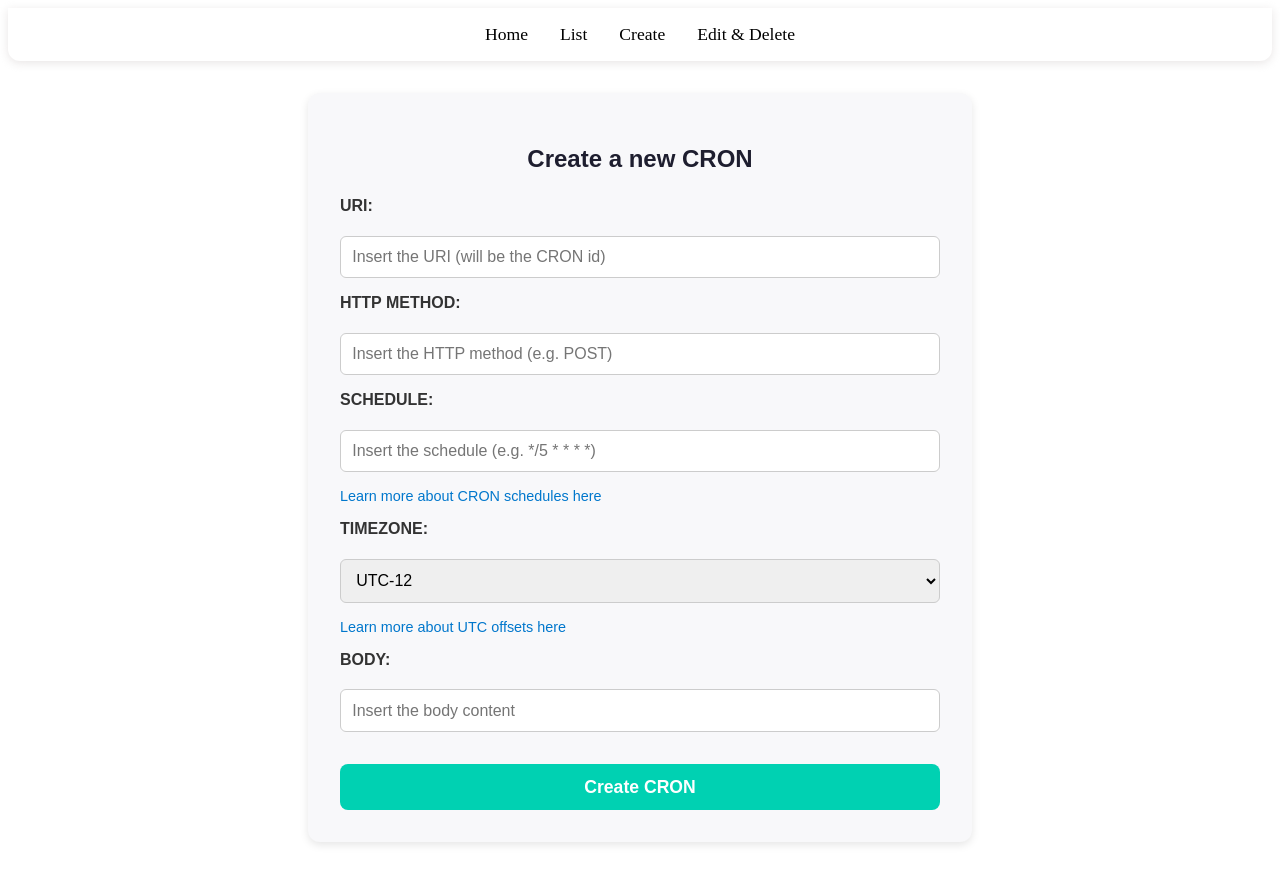
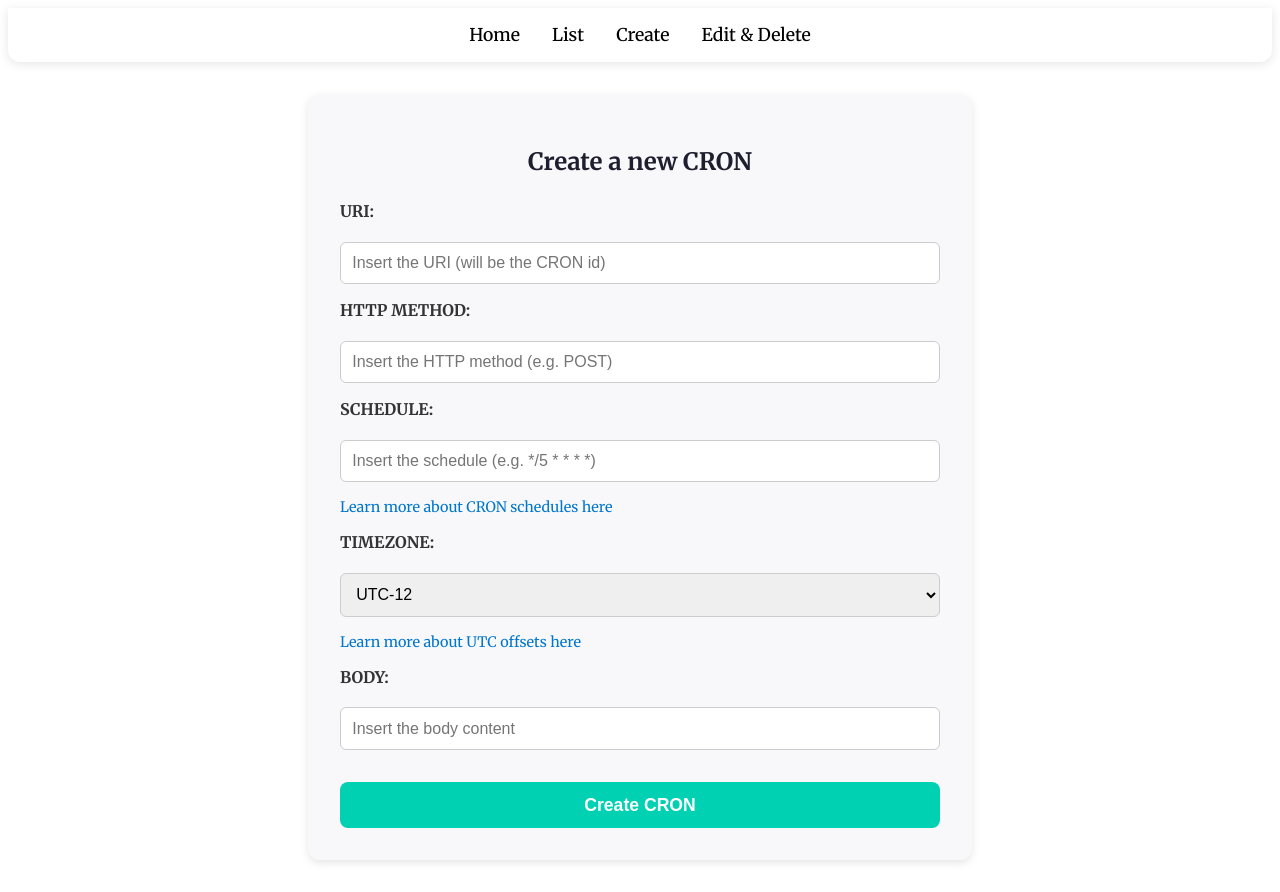
Before and after one commit to luniballony/Desafio-CRONS, a React (Create React App) app in the folder frontend/app/: page /create in a window 1280 px wide. Built offline with nearby package versions, Linux system fonts and the light colour scheme.

Commit message:
pequenas alterações

```diff
--- a/frontend/app/src/index.css
+++ b/frontend/app/src/index.css
@@ -1,3 +1,21 @@
+/*==============*/
+/*    FONT      */
+/*==============*/
+
+/*
+Fonte:
+https://fonts.google.com/selection/embed
+*/
+
+@import url('https://fonts.googleapis.com/css2?family=Merriweather:ital,opsz,wght@0,18..144,300..900;1,18..144,300..900&display=swap');
+
+body {
+  font-family: 'Merriweather', serif;
+}
+
+
+
+
 /*==============*/
 /*    NAV BAR   */
 /*==============*/
@@ -43,7 +61,6 @@ nav a.active {
 .home-container {
   text-align: center;
   padding: 3rem;
-  font-family: Arial, sans-serif;
   color: #333;
 }
 
@@ -95,7 +112,6 @@ nav a.active {
 
 .list-container {
   padding: 2rem;
-  font-family: Arial, sans-serif;
   color: #333;
 }
 
@@ -177,7 +193,6 @@ nav a.active {
   background: #f8f8fa;
   border-radius: 12px;
   box-shadow: 0 3px 8px rgba(0,0,0,0.1);
-  font-family: Arial, sans-serif;
 }
 
 .create-container h2 {
@@ -266,11 +281,10 @@ nav a.active {
   margin: 2rem auto;
   padding: 1.5rem;
 
-  background-color: #fff5f5;
-  border: 1px solid #f5c2c2;
+  background-color: #f8f8fa;
+  border: none ;
   border-radius: 12px;
   box-shadow: 0 3px 8px rgba(0,0,0,0.05);
-  font-family: Arial, sans-serif;
   text-align: center;
 }
 
@@ -314,7 +328,6 @@ nav a.active {
   background-color: #f8f8fa;
   border-radius: 12px;
   box-shadow: 0 3px 8px rgba(0,0,0,0.1);
-  font-family: Arial, sans-serif;
 }
 
 .view-container h2 {
--- a/frontend/app/src/index.js
+++ b/frontend/app/src/index.js
@@ -3,6 +3,10 @@ import ReactDOM from 'react-dom/client';
 import {BrowserRouter} from 'react-router-dom'
 import './index.css';
 import App from './App';
+
+<style>
+@import url('https://fonts.googleapis.com/css2?family=Merriweather:ital,opsz,wght@0,18..144,300..900;1,18..144,300..900&display=swap');
+</style>
 
 
 const root = ReactDOM.createRoot(document.getElementById('root'));
```
